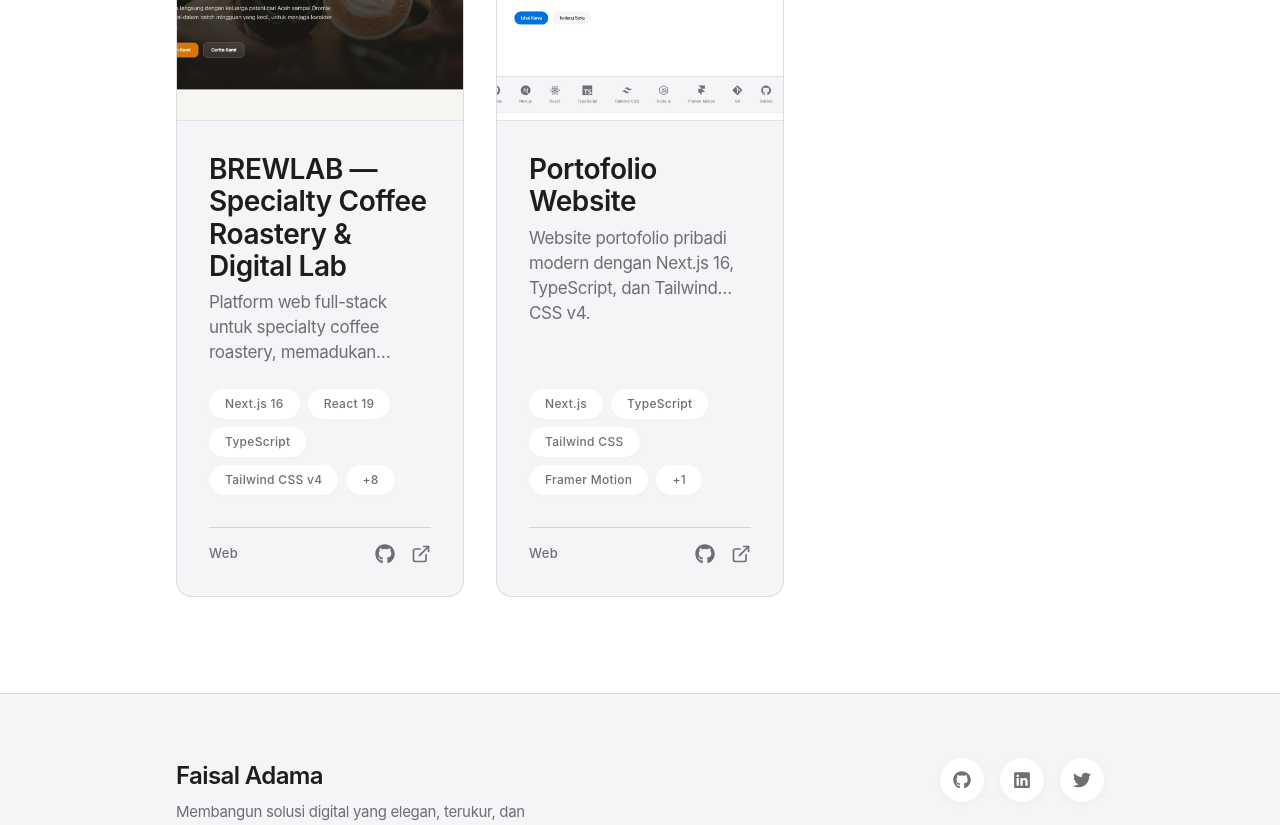
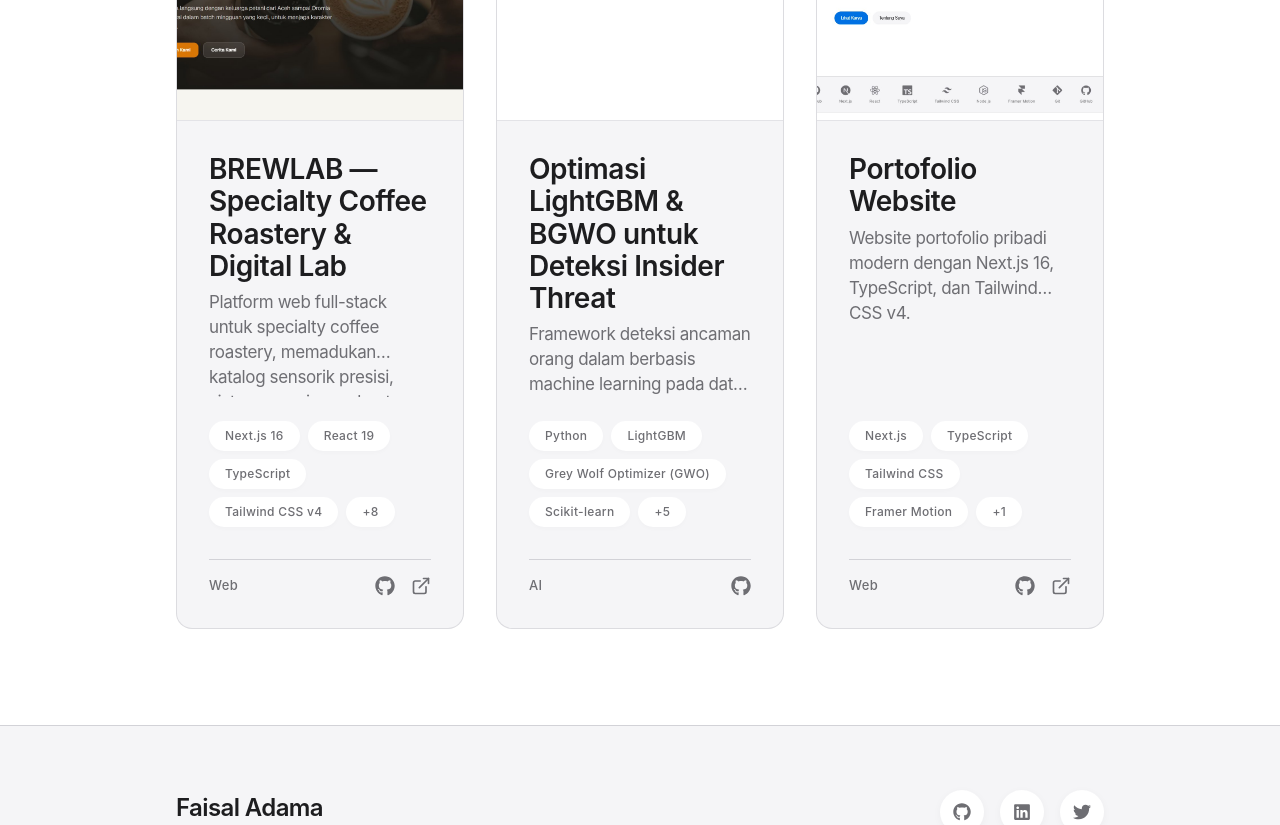
Before and after one commit to aettinata/portofolio-website, a Next.js app: page / in a window 1280 px wide. Shown: the part 1360-2185 px from the top of the page. Built offline with nearby package versions, Linux system fonts and the light colour scheme.

Commit message:
feat(projects): add Insider Threat Detection ML thesis project and architecture diagram

```diff
--- a/src/app/projects/[slug]/page.tsx
+++ b/src/app/projects/[slug]/page.tsx
@@ -162,7 +162,7 @@ export default async function ProjectDetailPage({ params }: PageProps) {
                 >
                   <Image
                     src={project.architectureDiagram}
-                    alt={`Diagram Arsitektur ${project.title}: Alur 4-Layer RBAC Security dan Resilient Data Layer`}
+                    alt={`Diagram Arsitektur Sistem untuk ${project.title}`}
                     width={1200}
                     height={750}
                     unoptimized
@@ -193,12 +193,12 @@ export default async function ProjectDetailPage({ params }: PageProps) {
         </div>
 
         {/* CTA Actions */}
-        {(project.demoUrl || project.githubUrl) && (
+        {(Boolean(project.demoUrl) || Boolean(project.githubUrl)) && (
           <>
             <SectionDivider className="mb-8" />
             <FadeIn delay={0.35}>
               <div className="flex flex-wrap items-center gap-4">
-                {project.demoUrl && (
+                {Boolean(project.demoUrl) && (
                   <Magnetic intensity={0.2}>
                     <Button variant="primary" asChild>
                       <a
@@ -213,9 +213,9 @@ export default async function ProjectDetailPage({ params }: PageProps) {
                     </Button>
                   </Magnetic>
                 )}
-                {project.githubUrl && (
+                {Boolean(project.githubUrl) && (
                   <Magnetic intensity={0.2}>
-                    <Button variant="secondary" asChild>
+                    <Button variant={Boolean(project.demoUrl) ? "secondary" : "primary"} asChild>
                       <a
                         href={project.githubUrl}
                         target="_blank"
--- a/src/components/ui/ProjectCard.tsx
+++ b/src/components/ui/ProjectCard.tsx
@@ -74,7 +74,7 @@ export function ProjectCard({ project, className = "" }: ProjectCardProps) {
               {project.category}
             </span>
             <div className="flex gap-4">
-              {project.githubUrl && (
+              {Boolean(project.githubUrl) && (
                 <a
                   href={project.githubUrl}
                   target="_blank"
@@ -86,7 +86,7 @@ export function ProjectCard({ project, className = "" }: ProjectCardProps) {
                   <FaGithub size={20} />
                 </a>
               )}
-              {project.demoUrl && (
+              {Boolean(project.demoUrl) && (
                 <a
                   href={project.demoUrl}
                   target="_blank"
--- a/src/data/projects.json
+++ b/src/data/projects.json
@@ -30,6 +30,33 @@
     "architectureDiagram": "/images/projects/brewlab-architecture.svg"
   },
   {
+    "id": "project-3",
+    "slug": "insider-threat-detection",
+    "title": "Optimasi LightGBM & BGWO untuk Deteksi Insider Threat",
+    "description": "Framework deteksi ancaman orang dalam berbasis machine learning pada data CERT r4.2 dengan seleksi fitur metaheuristik dan penyeimbangan kelas ekstrem.",
+    "fullDescription": "Penelitian skripsi komputasi cerdas dan cybersecurity yang memecahkan masalah deteksi insider threat pada dataset CERT r4.2 (60.060 record harian dengan ketimpangan kelas ekstrem 1:236). Mengusulkan pipeline terintegrasi mulai dari feature engineering 36 atribut perilaku, isolasi pra-pemrosesan anti-kebocoran data, pembersihan noise 3-Sigma dan t-SNE-DBSCAN, penyeimbangan hybrid SMOTE-ADASYN-GAN, hingga seleksi fitur Binary Grey Wolf Optimizer (BGWO). Model dievaluasi menggunakan LightGBM dan diimplementasikan ke dalam prototipe antarmuka analis keamanan berbasis Streamlit.",
+    "challenges": "Mendeteksi anomali pada rasio ketimpangan ekstrem di mana aktivitas jahat hanya 0,42% dari populasi, sekaligus menghindari jebakan overfitting dan data leakage yang sering terjadi pada penelitian sejenis akibat penerapan scaling, reduksi dimensi t-SNE, dan oversampling sebelum pembagian dataset (train-test split). Tantangan lainnya adalah menyingkirkan korelasi fitur yang redundan dari 5 domain log (logon, device, file, http, email) tanpa menurunkan daya deteksi ancaman.",
+    "solutions": "Menerapkan protokol evaluasi ketat dengan stratified train-val-test split di awal sebelum scaling dan pembersihan outlier. Penyeimbangan hybrid diterapkan pasca-split hanya pada data training hingga rasio 1:1. Mengembangkan algoritma seleksi fitur BGWO dengan fungsi objektif berbasis F2-Score dan penalti parsimoni yang memangkas 77,8% fitur (dari 36 menjadi 8 fitur inti). Model final mencapai Precision 0,8462, Recall 0,8627, F1-Score 0,8544, MCC 0,8538, dan AUC-ROC 0,9894 pada data uji yang belum pernah dilihat, mengungguli baseline standar secara stabil.",
+    "technologies": [
+      "Python",
+      "LightGBM",
+      "Grey Wolf Optimizer (GWO)",
+      "Scikit-learn",
+      "SMOTE & ADASYN",
+      "GAN",
+      "t-SNE & DBSCAN",
+      "Streamlit",
+      "Cybersecurity"
+    ],
+    "image": "/images/projects/insider-threat-detection.jpg",
+    "demoUrl": "",
+    "githubUrl": "https://github.com/aettinata",
+    "category": "AI",
+    "date": "2026-07",
+    "featured": true,
+    "architectureDiagram": "/images/projects/insider-threat-architecture.svg"
+  },
+  {
     "id": "project-1",
     "slug": "portfolio-website",
     "title": "Portofolio Website",
```
Also changed, not shown: public/images/projects/insider-threat-architecture.svg (added), public/images/projects/insider-threat-detection.jpg (added).
